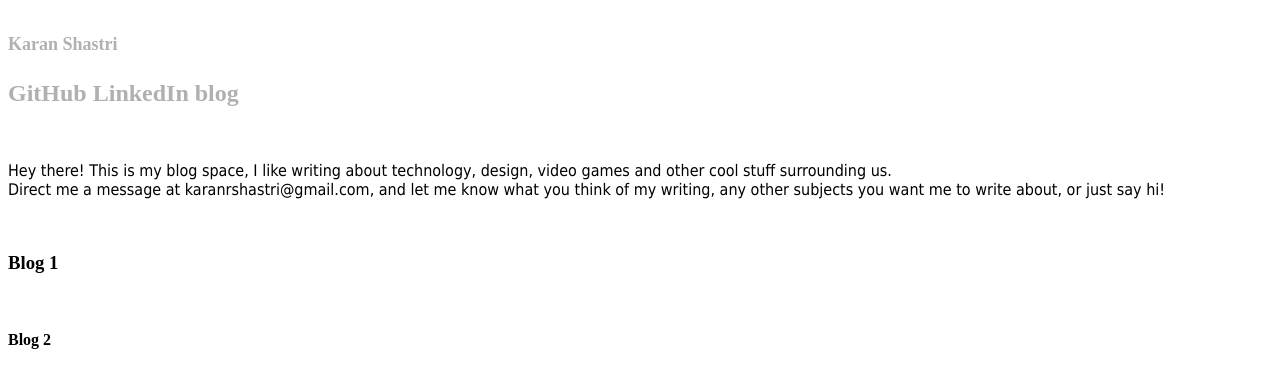
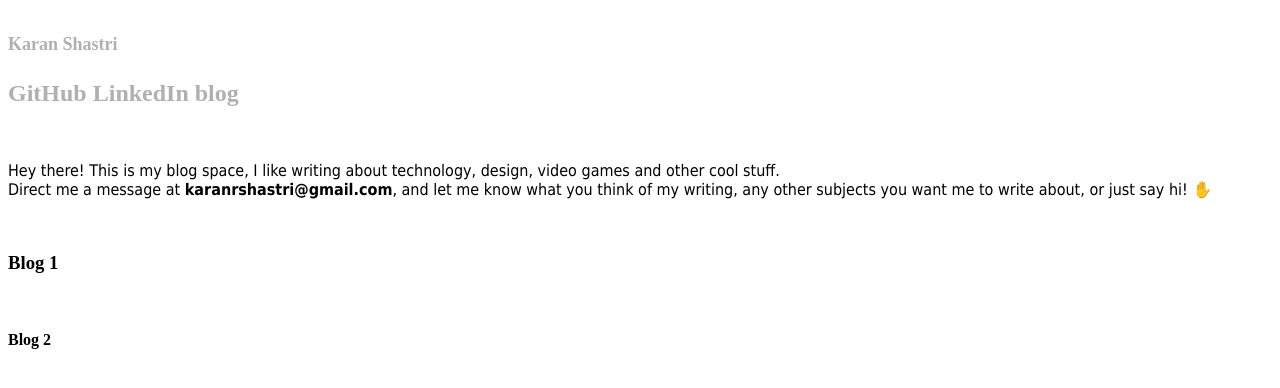
Before and after one commit to karanrshastri/blog, a plain HTML site: page index.html in a window 1280 px wide. Drawn offline with Linux system fonts and the light colour scheme.

Commit message:
Update index.html

```diff
--- a/index.html
+++ b/index.html
@@ -29,8 +29,8 @@ a:hover {
 <body>
 <br>
 
-  <p align="left", style="font-family:tahoma;"> Hey there! This is my blog space, I like writing about technology, design, video games and other cool stuff surrounding us.</br>
-   Direct me a message at karanrshastri@gmail.com, and let me know what you think of my writing, any other subjects you want me to write about, or just say hi! </p>
+  <p align="left", style="font-family:tahoma;"> Hey there! This is my blog space, I like writing about technology, design, video games and other cool stuff.</br>
+   Direct me a message at <b>karanrshastri@gmail.com</b>, and let me know what you think of my writing, any other subjects you want me to write about, or just say hi! &#9995; </p>
   <br>
   <h3> Blog 1 </h3>
   <br>
```
